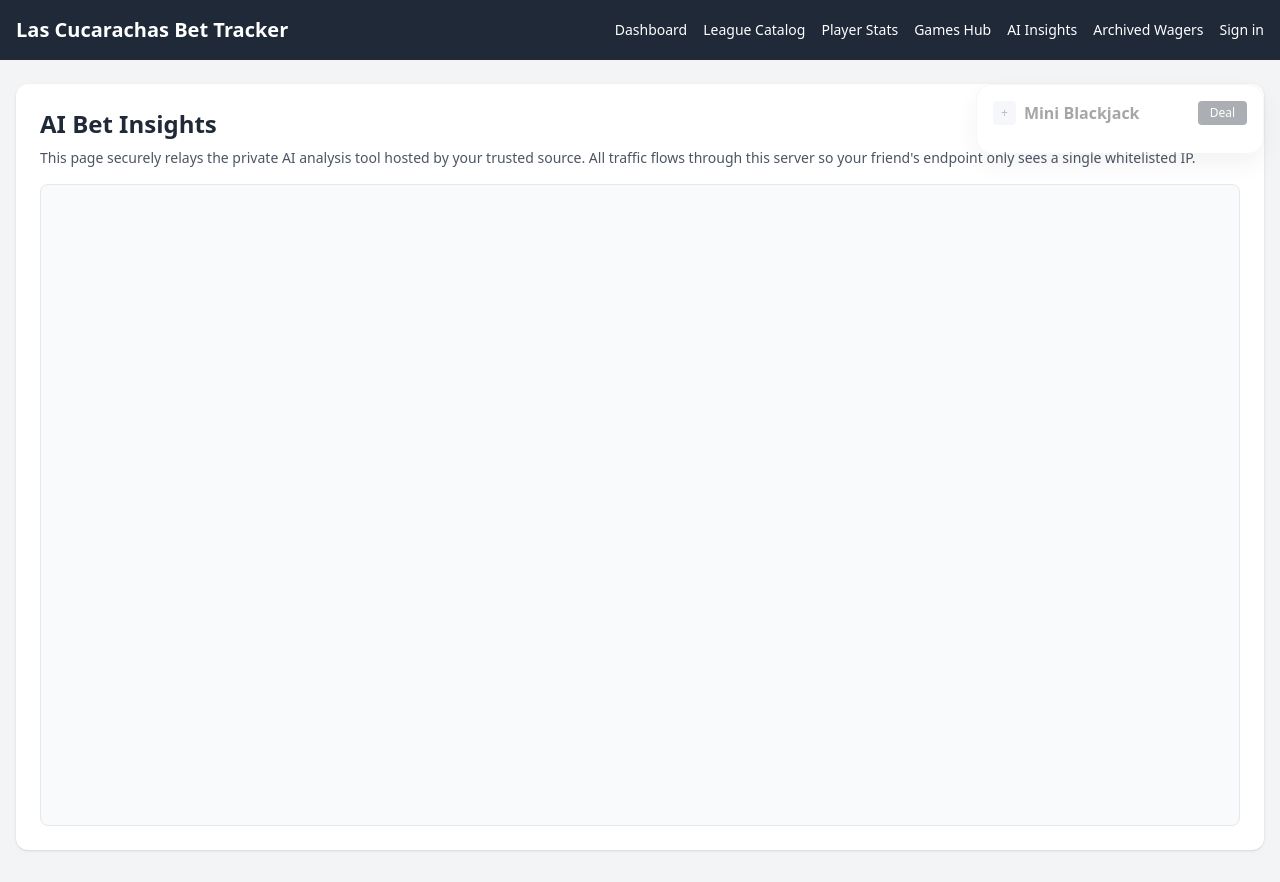
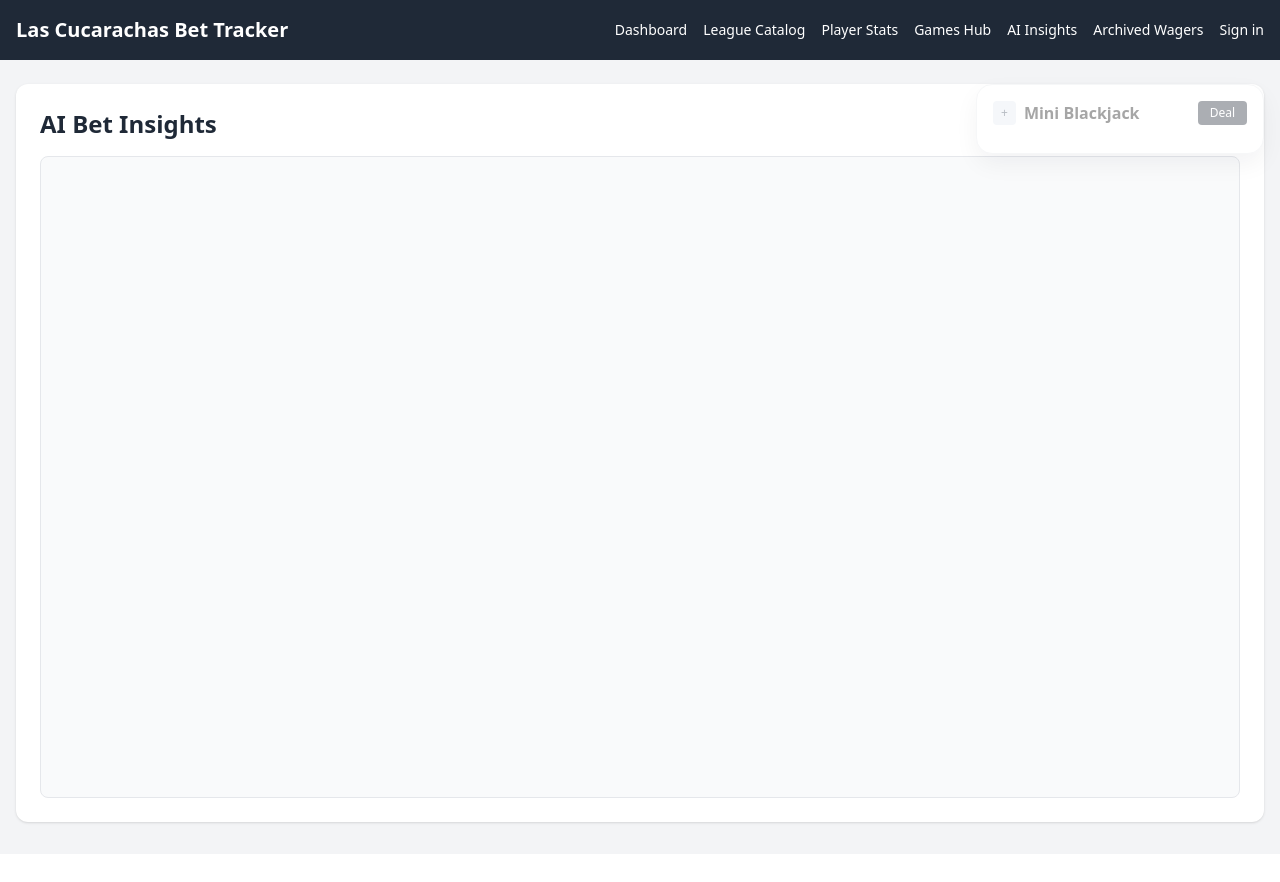
Before and after one commit to CalWooten95/roach-parlor, a FastAPI app: page /ai-tools in a window 1280 px wide. After the commit the page ends 826 px from the top, so only its background shows below. Run offline with FastAPI, Linux system fonts and the light colour scheme; data that the repository does not hold is empty; some libraries are stand-ins or nearby versions.

Commit message:
remove unnecessary header

```diff
--- a/web/app/templates/ai_tools.html
+++ b/web/app/templates/ai_tools.html
@@ -3,9 +3,6 @@
 <section class="bg-white rounded-xl shadow p-6 mb-8">
   <div class="flex flex-col gap-2 mb-4">
     <h2 class="text-2xl font-semibold text-gray-800">AI Bet Insights</h2>
-    <p class="text-gray-600 text-sm">
-      This page securely relays the private AI analysis tool hosted by your trusted source. All traffic flows through this server so your friend's endpoint only sees a single whitelisted IP.
-    </p>
     {% if not ai_proxy_configured %}
     <p class="text-red-600 text-sm">AI proxy is not currently configured.</p>
     {% endif %}
```
